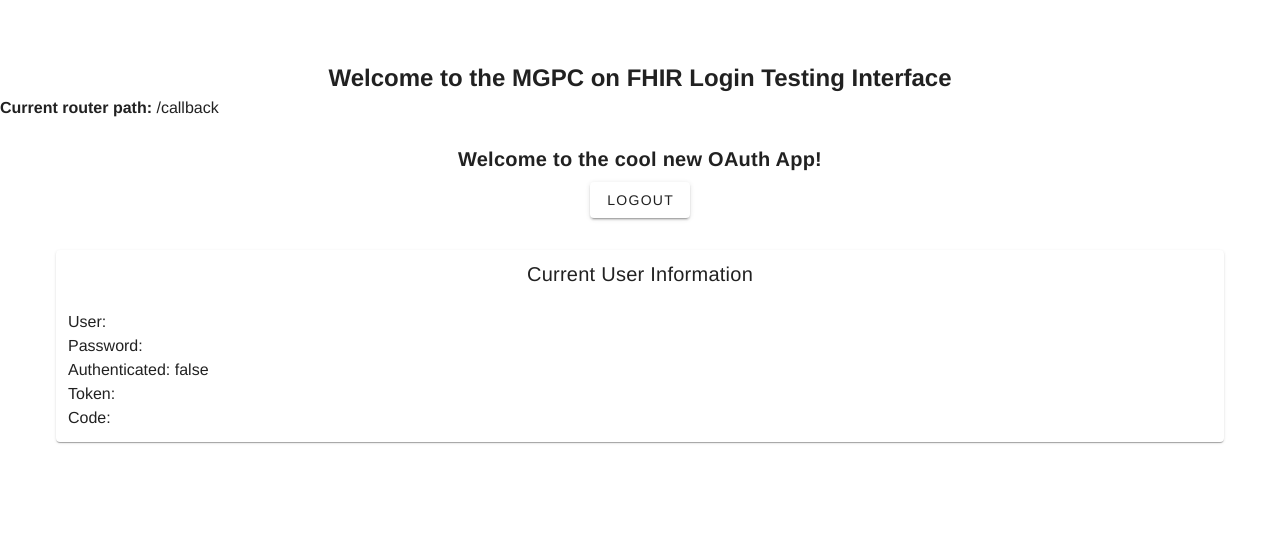
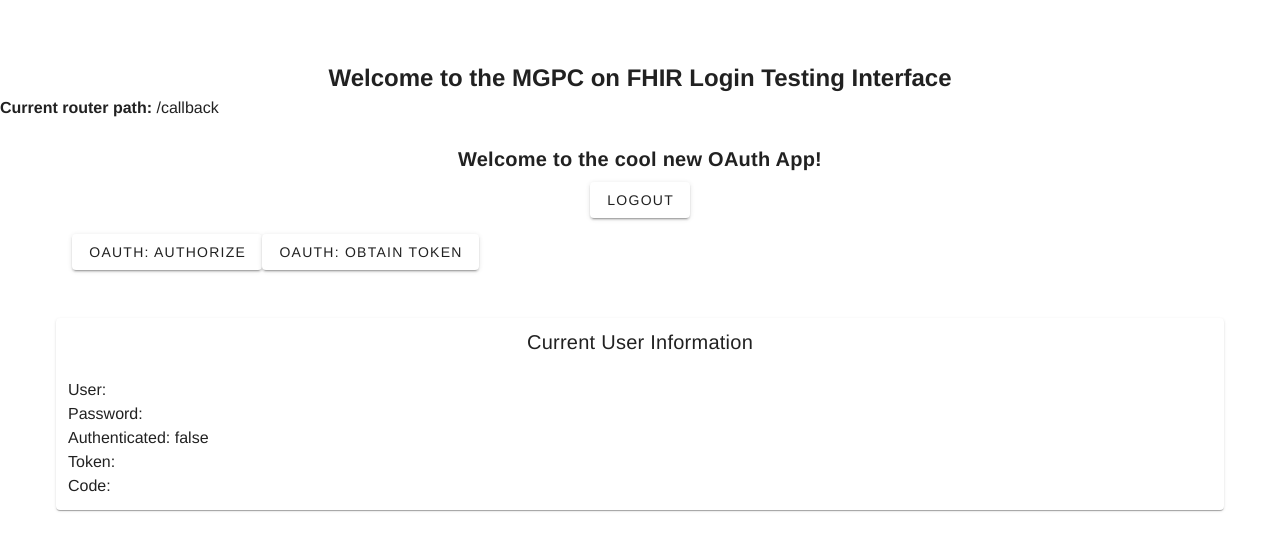
Before and after one commit to ARPA-H-FEAST/smart-server, a Vue app in the folder interface-prototype/: page /callback in a window 1280 px wide. Shown: the top 550 px of the page. Built offline with nearby package versions, Linux system fonts and the light colour scheme; no server answers.

Commit message:
WIP - Begin moving oauth logic to self-contained component

```diff
--- /dev/null
+++ b/interface-prototype/src/components/OAuth.vue
@@ -0,0 +1,37 @@
+<template>
+    <v-container class="justify-left">
+        <v-btn type="submit" @click.prevent="oauthAuthorize()">OAuth: Authorize</v-btn>
+        <v-btn type="submit" @click.prevent="oauthGetToken()">OAuth: Obtain Token</v-btn>
+    </v-container>
+</template>
+<script setup>
+
+import { useUserStore } from '@/stores/user';
+import { onMounted } from 'vue';
+
+const userStore = useUserStore()
+
+async function oauthAuthorize() {
+          const response = await userStore.oauthAuthorize()
+          console.log("OAuth: Redirect is ", response)
+          if (response) {
+            console.log("---> Redirecting router to ", response)
+            window.location.replace(response)
+          }
+        }
+
+async function oauthGetToken() {
+    const response = await userStore.oauthGetToken()
+    console.log("OAuth: Code exchanged for token")
+    if (response) {
+        // handle result
+    }
+}
+
+onMounted(() => {
+    console.log("Composition: mounted!")
+    console.log("---> Store? ", userStore.user)
+  }
+)
+
+</script>
--- a/interface-prototype/src/stores/user.js
+++ b/interface-prototype/src/stores/user.js
@@ -12,7 +12,12 @@ export const useUserStore = defineStore("user", {
     error: null,
     targetURL: import.meta.env.DEV ? import.meta.env.VITE_DEV_MIDDLEWARE_BASE + '/smart-feast/api' : '/smart-feast/api',
     oauthURL: import.meta.env.DEV ? import.meta.env.VITE_DEV_MIDDLEWARE_BASE + '/o' : '/o',
-  }),
+    response_code: "code",
+    code_challenge: "X2FuTgPDZOgIK0DplFTDzm-rYGCf83uxgH7kcwQDc9Y",
+    code_challenge_method: "S256",
+    client_id: "IgymH0O1x9KAoOeWHm9LdI50QOjF7Cdd0ieKgn7G",
+    redirect_uri: "http://localhost:3000/callback/",
+}),
 
   mounted() {
     // Update the CSRF token when the store has been remounted
@@ -182,15 +187,12 @@ export const useUserStore = defineStore("user", {
 
     },
 
+
     async oauthAuthorize(){
 
-      const response_type = "code"
-      const code_challenge = "X2FuTgPDZOgIK0DplFTDzm-rYGCf83uxgH7kcwQDc9Y"
-      const code_challenge_method = "S256"
-      const client_id = "IgymH0O1x9KAoOeWHm9LdI50QOjF7Cdd0ieKgn7G"
-      const redirect_uri = "http://localhost:3000/callback/"
-
-      const res = await fetch(`${this.oauthURL}/authorize/?response_type=${response_type}&code_challenge=${code_challenge}&code_challenge_method=${code_challenge_method}&client_id=${client_id}&redirect_uri=${redirect_uri}`)
+      const res = await fetch(
+        `${this.oauthURL}/authorize/?response_type=${this.response_code}&code_challenge=${this.code_challenge}&code_challenge_method=${this.code_challenge_method}&client_id=${this.client_id}&redirect_uri=${this.redirect_uri}`
+      )
       // const response = await res.json()
 
       console.log("Got response: ", res)
@@ -201,6 +203,38 @@ export const useUserStore = defineStore("user", {
         return url.searchParams.get('next')
       }
       return null
+    },
+
+    async oauthGetToken() {
+
+      // Great walkthrough on SO: https://stackoverflow.com/a/35553666
+      // ...not sure it solves my issue
+      const headers = new Headers({
+        "Cache-Control": "no-cache",
+        "Content-Type": "application/x-www-form-urlencoded",
+      })
+      try {
+        const res = await fetch(
+          `${this.oauthURL}/token/`,
+          {
+            headers: headers,
+            method: 'POST',
+            body: JSON.stringify(
+              {
+                client_id: this.client_id,
+                client_secret: this.client_secret,
+                code: this.response_code,
+                code_verifier: this.code_verifier,
+                redirect_uri: this.redirect_uri,
+                grant_type: "authorization_code"
+              }
+            )
+          }
+      )} catch (error) {
+        console.log("ERROR: ", error)
+      }
+      console.log("Get Token: Got response ", res)
+
     },
 
     async createUser(email, password, firstName, lastName, userRole) {
--- a/interface-prototype/src/views/Callback.vue
+++ b/interface-prototype/src/views/Callback.vue
@@ -9,6 +9,7 @@
             <v-col>
             <v-row class="justify-center">
               <v-btn type="submit" @click.prevent="logout()">Logout</v-btn>
+              <o-auth />
             </v-row>
           </v-col>
         </v-col>
@@ -35,6 +36,7 @@
   import { onMounted, ref } from 'vue';
 
   import { useUserStore } from '@/stores/user';
+  import OAuth from '@/components/OAuth.vue';
 
   export default {
 
@@ -51,7 +53,7 @@
       this.userStore.checkUser();
       this.checkCode();
     },
-    components: {  },
+    components: { OAuth },
     methods:
       {
         clearState() {
@@ -68,6 +70,7 @@
             this.userStore.clearError();
             this.showAdmin = false;
             this.loggedIn = false;
+            this.$router.push("/login")
           } else {
             // Error handling logic
             // console.log("Error on logout!")
--- a/interface-prototype/src/views/Login.vue
+++ b/interface-prototype/src/views/Login.vue
@@ -94,13 +94,11 @@
             <v-row class="justify-center">
               <v-btn type="submit" @click.prevent="createUser()">Create an Account</v-btn>
             </v-row>
-
-
         </v-col>
       </v-row>
-  </v-container>
+      <OAuth />
 
-  <v-btn type="submit" @click.prevent="oauthAuthorize()">OAuth: Authorize</v-btn>
+    </v-container>
 
   <v-container>
         <v-card>
@@ -122,6 +120,7 @@
   import { onMounted, ref } from 'vue';
 
   import { useUserStore } from '@/stores/user';
+  import OAuth from '@/components/OAuth.vue';
 
   export default {
 
@@ -166,7 +165,7 @@
       }
       this.checkCode();
     },
-    components: {  },
+    components: { OAuth },
     methods:
       {
         clearState() {
@@ -181,14 +180,6 @@
           this.loginError = "";
           this.userError = [];
           this.userStore.clearError();
-        },
-        async oauthAuthorize() {
-          const response = await this.userStore.oauthAuthorize()
-          console.log("OAuth: Redirect is ", response)
-          if (response) {
-            console.log("---> Redirecting router to ", response)
-            window.location.replace(response)
-          }
         },
         checkCode() {
           if (this.$route?.query?.code) {
```
